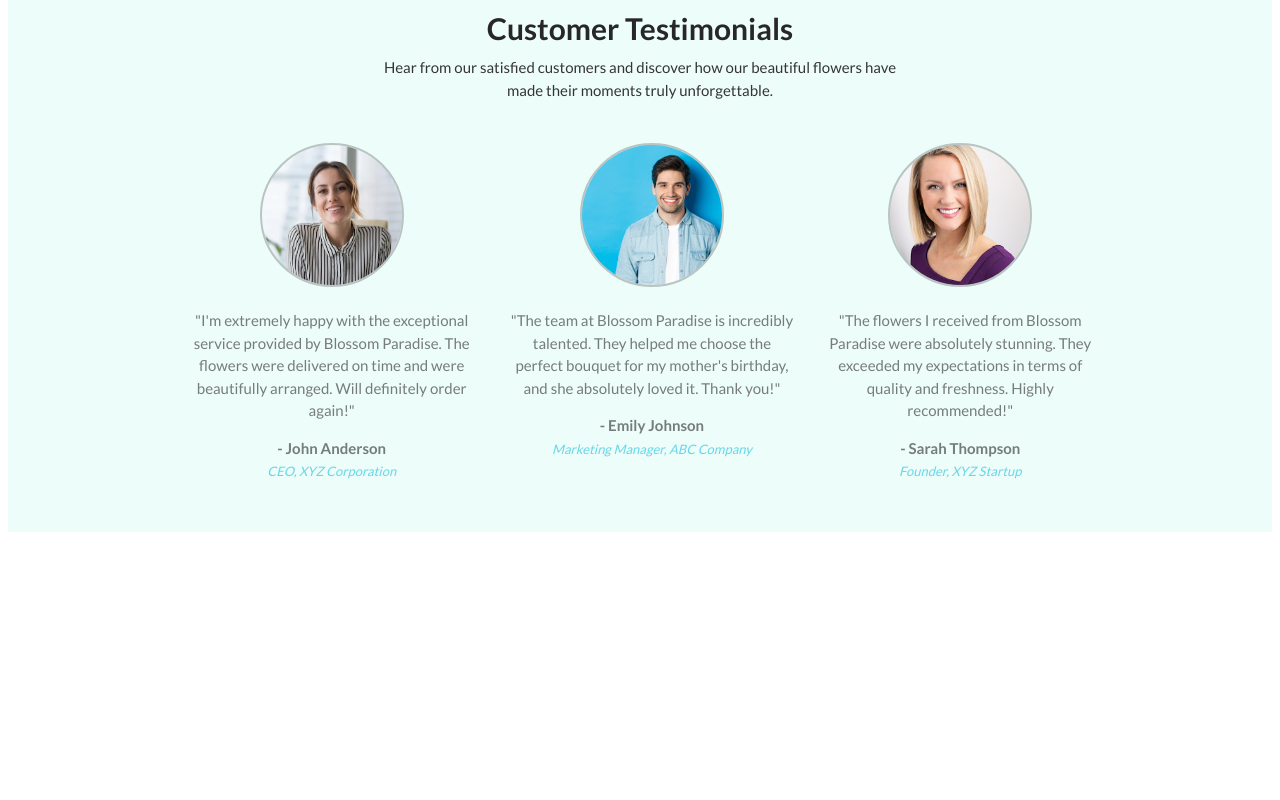
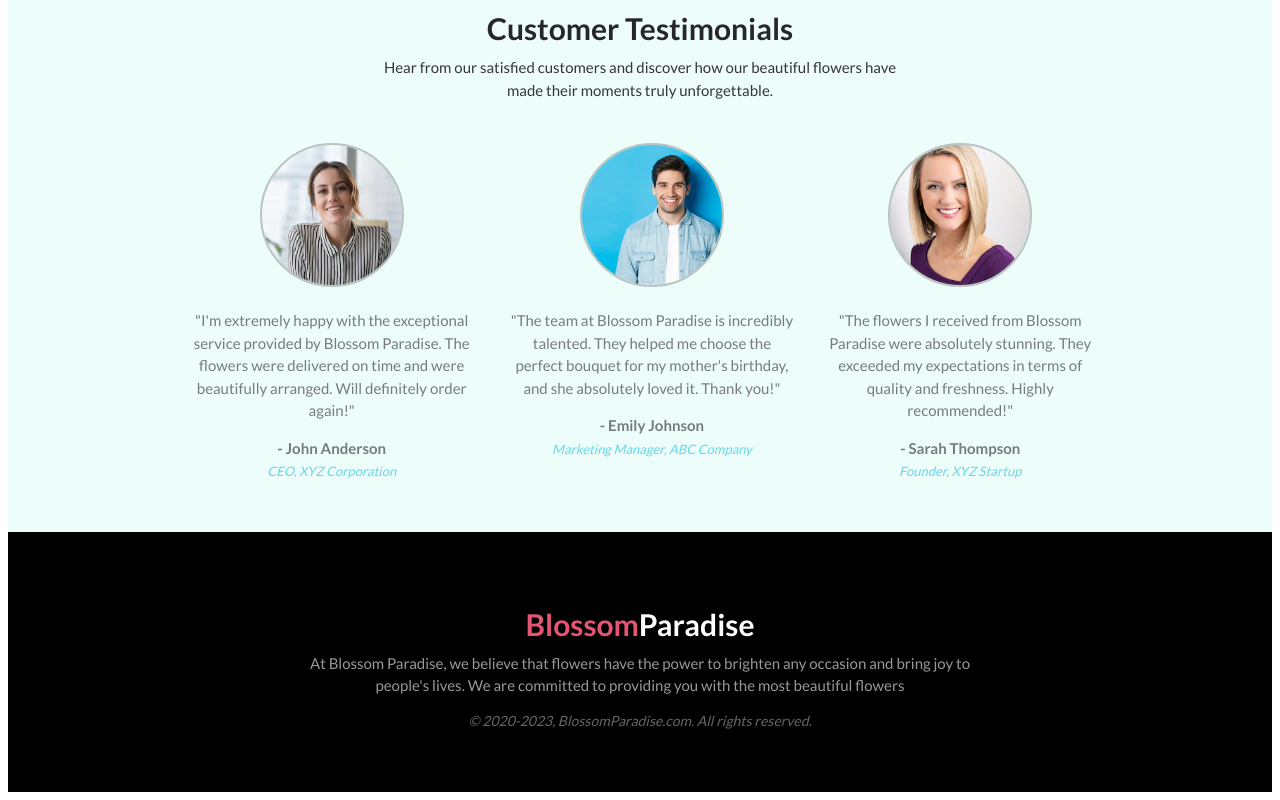
Before and after one commit to Shakil-Ahmmed8882/Assignment-1, a plain HTML site: page index.html in a window 1280 px wide. Shown: the part 2602-3402 px from the top of the page. Before the commit the page ends 3142 px from the top, so only its background shows below. Drawn offline with Linux system fonts and the light colour scheme.

Commit message:
Added footer section with Blossom Paradise branding, description, and copyright

```diff
--- a/index.html
+++ b/index.html
@@ -191,19 +191,26 @@
     <section class="clearfix testimonial-section pad text-center">
       <h2>Customer Testimonials</h2>
       <p class="testimonial-description description">
-        Hear from our satisfied customers and discover how our beautiful flowers have <br> made their moments truly unforgettable.
+        Hear from our satisfied customers and discover how our beautiful flowers
+        have <br />
+        made their moments truly unforgettable.
       </p>
       <div class="testimonial-container sec-margin column-container">
         <div class="testimonial">
           <div class="testimonial-content">
             <div class="testimonial-image">
-              <img src="./flower-shop-assignment/testimonials/tesm-2.webp" alt="Customer Avatar" class="avatar responsive-img" />
+              <img
+                src="./flower-shop-assignment/testimonials/tesm-2.webp"
+                alt="Customer Avatar"
+                class="avatar responsive-img" />
             </div>
             <p class="testimonial-text description">
-              "I'm extremely happy with the exceptional service provided by Blossom Paradise. The flowers were delivered on time and were beautifully arranged. Will definitely order again!"
+              "I'm extremely happy with the exceptional service provided by
+              Blossom Paradise. The flowers were delivered on time and were
+              beautifully arranged. Will definitely order again!"
             </p>
             <p class="testimonial-author description">
-              <strong>- John Anderson</strong><br>
+              <strong>- John Anderson</strong><br />
               <span class="position-title">CEO, XYZ Corporation</span>
             </p>
           </div>
@@ -211,13 +218,18 @@
         <div class="testimonial">
           <div class="testimonial-content">
             <div class="testimonial-image">
-              <img src="./flower-shop-assignment/testimonials/testm-3 (2).jpg" alt="Customer Avatar" class="avatar responsive-img" />
+              <img
+                src="./flower-shop-assignment/testimonials/testm-3 (2).jpg"
+                alt="Customer Avatar"
+                class="avatar responsive-img" />
             </div>
             <p class="testimonial-text description">
-              "The team at Blossom Paradise is incredibly talented. They helped me choose the perfect bouquet for my mother's birthday, and she absolutely loved it. Thank you!"
+              "The team at Blossom Paradise is incredibly talented. They helped
+              me choose the perfect bouquet for my mother's birthday, and she
+              absolutely loved it. Thank you!"
             </p>
             <p class="testimonial-author description">
-              <strong>- Emily Johnson</strong><br>
+              <strong>- Emily Johnson</strong><br />
               <span class="position-title">Marketing Manager, ABC Company</span>
             </p>
           </div>
@@ -225,13 +237,18 @@
         <div class="testimonial">
           <div class="testimonial-content">
             <div class="testimonial-image">
-              <img src="./flower-shop-assignment/testimonials/testm-1.jpg" alt="Customer Avatar" class="avatar responsive-img" />
+              <img
+                src="./flower-shop-assignment/testimonials/testm-1.jpg"
+                alt="Customer Avatar"
+                class="avatar responsive-img" />
             </div>
             <p class="testimonial-text description">
-              "The flowers I received from Blossom Paradise were absolutely stunning. They exceeded my expectations in terms of quality and freshness. Highly recommended!"
+              "The flowers I received from Blossom Paradise were absolutely
+              stunning. They exceeded my expectations in terms of quality and
+              freshness. Highly recommended!"
             </p>
             <p class="testimonial-author description">
-              <strong>- Sarah Thompson</strong><br>
+              <strong>- Sarah Thompson</strong><br />
               <span class="position-title">Founder, XYZ Startup</span>
             </p>
           </div>
@@ -239,5 +256,23 @@
       </div>
     </section>
     <!-- Testimonials section ends -->
+
+    <!-- footer starts -->
+    <footer class="column-container center text-center">
+      <div>
+        <h2><span class="primary-color">Blossom</span>Paradise</h2>
+        <p class="description f-desc">
+          At Blossom Paradise, we believe that flowers have the power to
+          brighten any occasion and bring joy to people's lives. We are
+          committed to providing you with the most beautiful flowers
+        </p>
+        <i
+          ><p class="copyright">
+            &copy; 2020-2023, BlossomParadise.com. All rights reserved.
+          </p></i
+        >
+      </div>
+    </footer>
+    <!-- footer ends -->
   </body>
 </html>
--- a/styles/style.css
+++ b/styles/style.css
@@ -243,3 +243,25 @@ figcaption {
   color: rgba(5, 187, 219, 0.581);
   font-style: italic;
 }
+
+
+/* ==================================
+          Footer
+ ================================== */
+ footer {
+      color: #fff;
+      background-color: #000;
+      height: 260px;
+    }
+    footer h2 {
+      color: #fff;
+    }
+    .f-desc {
+      color: rgba(169, 169, 169, 0.9);
+      width: 60%;
+      margin-left: 20%;
+    }
+    .copyright {
+      color: rgba(227, 227, 227, 0.444);
+      font-size: 14px;
+    }
```
